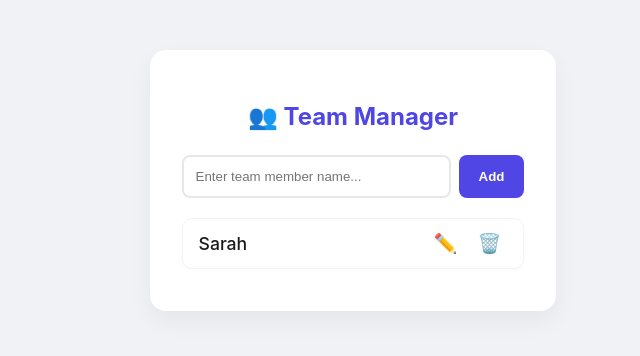
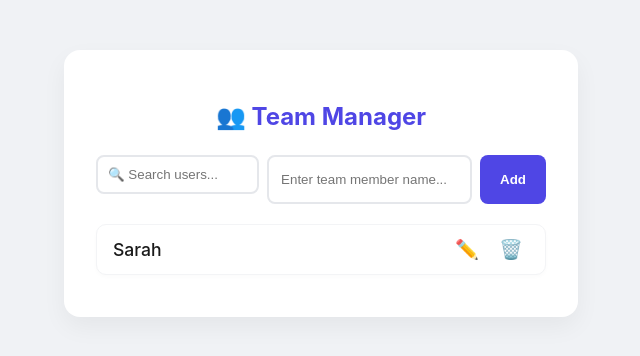
Before and after one commit to Anjumol-Php/My-React-App, a React (Vite) app: page / in a window 1280 px wide. Shown: the top 356 px of the page, without its empty margins (319-959 px from the left). Built offline with nearby package versions, Linux system fonts and the light colour scheme.

Commit message:
search bar is added

```diff
--- a/src/App.jsx
+++ b/src/App.jsx
@@ -3,13 +3,15 @@ import UserCard from './UserCard';
 
 function App() {
   const [inputValue, setInputValue] = useState("");
-
+  const [searchTerm, setSearchTerm] = useState("");
   // Memory-il ninnu data edukkuvan
   const [users, setUsers] = useState(() => {
     const saved = localStorage.getItem("myUsers");
     return saved ? JSON.parse(saved) : [{ id: 1, name: "Sarah" }];
   });
-
+const filteredUsers = users.filter(user =>
+  user.name.toLowerCase().includes(searchTerm.toLowerCase())
+);
   // Users list maarumbo save cheyyan
   useEffect(() => {
     localStorage.setItem("myUsers", JSON.stringify(users));
@@ -33,10 +35,18 @@ function App() {
   };
 
   return (
+
   <div className="container">
     <h2>👥 Team Manager</h2>
 
     <div className="input-group">
+      <input
+  type="text"
+  placeholder="🔍 Search users..."
+  value={searchTerm}
+  onChange={(e) => setSearchTerm(e.target.value)}
+  style={{ marginBottom: '10px', width: '100%', padding: '10px' }}
+/>
       <input
         value={inputValue}
         onChange={(e) => setInputValue(e.target.value)}
@@ -46,7 +56,7 @@ function App() {
     </div>
 
     <div className="user-list">
-      {users.map(u => (
+      {filteredUsers.map(u => (
         <UserCard
           key={u.id}
           name={u.name}
```
